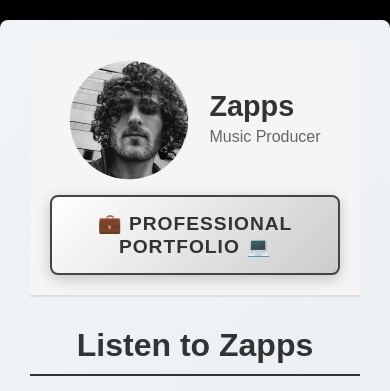
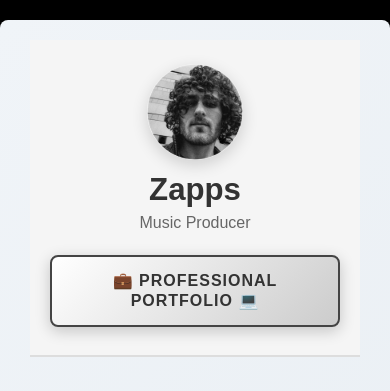
Before and after one commit to Schallenballa/Portfolio, a React (Create React App) app: page /Zapps in a window 390 px wide. Shown: the top 391 px of the page. Built offline with nearby package versions, Linux system fonts and the light colour scheme.

Commit message:
Improve mobile design/responsiveness

```diff
--- a/src/components/ExperienceTimeline.js
+++ b/src/components/ExperienceTimeline.js
@@ -14,15 +14,10 @@ import BMWLogo from "../assets/icons/BMWLogo";
 import FreatsLogo from "../assets/icons/FreatsLogo";
 import TylerTechLogo from "../assets/icons/TylerTechLogo";
 import NSFLogo from "../assets/icons/NSFLogo";
+import useIsMobile from '../hooks/useIsMobile';
 
 const ExperienceTimeline = () => {
-    const [isMobile, setIsMobile] = React.useState(window.innerWidth <= 768);
-
-    React.useEffect(() => {
-        const handleResize = () => setIsMobile(window.innerWidth <= 768);
-        window.addEventListener('resize', handleResize);
-        return () => window.removeEventListener('resize', handleResize);
-    }, []);
+    const isMobile = useIsMobile();
 
     return (
         <section className="experience-timeline">
--- a/src/components/FeaturedTrackPlayer.js
+++ b/src/components/FeaturedTrackPlayer.js
@@ -1,8 +1,8 @@
 import React from "react";
+import SpotifyTrackPlayer from './SpotifyTrackPlayer';
 
 const FeaturedTrackPlayer = ({ src, width, height }) => (
-    <iframe src={src} width={width} height={height} frameBorder={"0"} allowFullScreen={""} allow="autoplay; clipboard-write; encrypted-media; fullscreen; picture-in-picture"
-            loading="lazy" style={{padding: "20px 0"}} title={"Featured Track"}></iframe>
+    <SpotifyTrackPlayer src={src} width={width} height={height} title="Featured Track" />
 );
 
 export default FeaturedTrackPlayer;
--- a/src/components/Header.css
+++ b/src/components/Header.css
@@ -65,6 +65,7 @@
     cursor: pointer;
     transition: all 0.3s ease-in-out;
     position: relative;
+    text-decoration: none;
 }
 
 .portfolio-button:hover {
@@ -95,6 +96,7 @@
     overflow: hidden;
     position: relative;
     z-index: 1;
+    text-decoration: none;
 }
 
 .music-button:before {
@@ -175,14 +177,14 @@
     align-items: flex-start;
 }
 
-#headerName {
+.header-text h1 {
     font-size: 1.8rem;
     font-weight: bold;
     margin: 0;
     color: #333;
 }
 
-#title, #title2 {
+.header-text p {
     font-size: 1rem;
     color: #666;
     margin: 5px 0 0 0;
@@ -217,3 +219,57 @@ button:hover {
     justify-content: center;
     align-items: center;
 }
+
+@media (max-width: 768px) {
+    .header {
+        padding: 24px 20px 28px;
+    }
+
+    .header-content {
+        width: 100%;
+        flex-direction: column;
+        gap: 12px;
+        margin-bottom: 22px;
+    }
+
+    .headshot-container-mobile {
+        width: 96px;
+        height: 96px;
+        border-radius: 50%;
+        overflow: hidden;
+        box-shadow: 0 5px 16px rgba(0, 0, 0, 0.16);
+    }
+
+    .header-text {
+        width: 100%;
+        align-items: center;
+        text-align: center;
+    }
+
+    .header h1 {
+        max-width: 100%;
+        font-size: clamp(1.65rem, 8vw, 2rem);
+        line-height: 1.15;
+    }
+
+    .header p {
+        margin: 4px 0 0;
+        font-size: 1rem;
+        line-height: 1.35;
+    }
+
+    .navigation {
+        width: 100%;
+        justify-content: center;
+    }
+
+    .music-button,
+    .portfolio-button {
+        box-sizing: border-box;
+        width: min(100%, 330px);
+        padding: 14px 18px;
+        font-size: 1rem;
+        line-height: 1.25;
+        text-align: center;
+    }
+}
--- a/src/components/Header.js
+++ b/src/components/Header.js
@@ -1,87 +1,68 @@
-import React, { useState, useEffect } from 'react';
+import React from 'react';
 import './Header.css';
 import { Link, useLocation } from 'react-router-dom';
+import useIsMobile from '../hooks/useIsMobile';
+
+const HEADER_PROFILES = {
+    home: {
+        image: '/images/zach_closeup_circ-240.jpg',
+        imageAlt: 'Zachary Schallenberger',
+        name: 'Zachary Schallenberger',
+        titles: ['Software Engineer', 'Ford Influencer'],
+    },
+    music: {
+        image: '/images/zapps_closeup-240.png',
+        imageAlt: 'Zapps',
+        name: 'Zapps',
+        titles: ['Music Producer'],
+    },
+    notFound: {
+        image: '/images/zach_closeup_sad.png',
+        imageAlt: 'Zachary Schallenberger',
+        name: 'Zachary Schallenberger',
+        titles: ['Software Engineer', 'Ford Influencer'],
+    },
+};
 
 const Header = () => {
     const location = useLocation();
-    const [isMobile, setIsMobile] = useState(window.innerWidth <= 768);
+    const isMobile = useIsMobile();
     const activeLink = location.pathname === '/Zapps'
         ? 'music'
         : location.pathname === '/' ? 'home' : 'notFound';
 
-    // Handle responsive design
-    useEffect(() => {
-        const handleResize = () => setIsMobile(window.innerWidth <= 768);
-        window.addEventListener('resize', handleResize);
-        return () => window.removeEventListener('resize', handleResize);
-    }, []);
-
-    const handleImageSelect = () => {
-        if (activeLink === "home") {
-            return (
-                <img
-                    src={"/images/zach_closeup_circ-240.jpg"}
-                    alt="Zachary Schallenberger"
-                    className="headshot"
-                    width="120"
-                    height="120"
-                />
-            )
-        }
-        else if (activeLink === "music") {
-            return (
-                <img
-                    src={"/images/zapps_closeup-240.png"}
-                    alt="Zachary Schallenberger"
-                    className="headshot"
-                    width="120"
-                    height="120"
-                />
-            )
-        }
-        else {
-            return (
-                <img
-                    src={"/images/zach_closeup_sad.png"}
-                    alt="Zachary Schallenberger"
-                    className="headshot"
-                    width="120"
-                    height="120"
-                />
-            )
-        }
-    }
-
+    const profile = HEADER_PROFILES[activeLink];
 
     return (
         <header className="header">
             <div className="header-content">
                 <div className={!isMobile ? 'headshot-container' : 'headshot-container-mobile'}>
-                    {handleImageSelect()}
+                    <img
+                        src={profile.image}
+                        alt={profile.imageAlt}
+                        className="headshot"
+                        width="120"
+                        height="120"
+                    />
                 </div>
 
                 {/* Header Text */}
                 <div className="header-text">
-                    <h1 id="headerName">Zachary Schallenberger</h1>
-                    <p id="title">Software Engineer</p>
-                    <p id="title2">Ford Influencer</p>
+                    <h1>{profile.name}</h1>
+                    {profile.titles.map((title) => <p key={title}>{title}</p>)}
                 </div>
             </div>
 
             {/* Navigation Buttons */}
             <div className="navigation">
                 {activeLink !== "home" && (
-                    <Link to="/">
-                        <button className="portfolio-button">
-                            <span className="portfolio-text">💼 Professional Portfolio 💻</span>
-                        </button>
+                    <Link to="/" className="portfolio-button">
+                        <span className="portfolio-text">💼 Professional Portfolio 💻</span>
                     </Link>
                 )}
                 {activeLink !== "music" && (
-                    <Link to="/Zapps">
-                        <button className="music-button">
-                            <span className="music-text">🎵 Explore My Music 🎶</span>
-                        </button>
+                    <Link to="/Zapps" className="music-button">
+                        <span className="music-text">🎵 Explore My Music 🎶</span>
                     </Link>
                 )}
             </div>
--- a/src/components/Music.js
+++ b/src/components/Music.js
@@ -5,33 +5,11 @@ import FeaturedTrack from './FeaturedTrackPlayer';
 import StandardTrack from './StandardTrackPlayer';
 
 const Music = () => {
-    // Handle background color transitions and header updates
     useEffect(() => {
-        const fadeIn = () => {
-            document.body.style.transition = 'background-color 0.5s ease-out';
-            document.body.style.backgroundColor = 'black';
-        };
-
-        const fadeOut = () => {
-            document.body.style.transition = 'background-color 0.5s ease-out';
-            document.body.style.backgroundColor = ''; // Reset background color
-        };
-
-        // Update header elements
-        const headerName = document.getElementById('headerName');
-        const title = document.getElementById('title');
-        const title2 = document.getElementById('title2');
-        if (headerName) headerName.innerHTML = 'Zapps';
-        if (title) title.innerHTML = 'Music Producer';
-        if (title2) title2.innerHTML = '';
-
-        fadeIn();
+        document.body.classList.add('music-page');
 
         return () => {
-            fadeOut();
-            if (headerName) headerName.innerHTML = 'Zachary Schallenberger';
-            if (title) title.innerHTML = 'Software Engineer';
-            if (title2) title2.innerHTML = 'Ford Influencer';
+            document.body.classList.remove('music-page');
         };
     }, []);
 
--- /dev/null
+++ b/src/components/SpotifyTrackPlayer.js
@@ -0,0 +1,19 @@
+import React from 'react';
+
+const PLAYER_PERMISSIONS = 'autoplay; clipboard-write; encrypted-media; fullscreen; picture-in-picture';
+
+const SpotifyTrackPlayer = ({ src, width, height, title }) => (
+    <iframe
+        src={src}
+        width={width}
+        height={height}
+        frameBorder="0"
+        allow={PLAYER_PERMISSIONS}
+        allowFullScreen
+        loading="lazy"
+        style={{ padding: '20px 0' }}
+        title={title}
+    />
+);
+
+export default SpotifyTrackPlayer;
--- a/src/components/StandardTrackPlayer.js
+++ b/src/components/StandardTrackPlayer.js
@@ -1,8 +1,8 @@
 import React from "react";
+import SpotifyTrackPlayer from './SpotifyTrackPlayer';
 
 const StandardTrackPlayer = ({ src, width, height }) => (
-    <iframe src={src} width={width} height={height} frameBorder={"0"} allow="autoplay; clipboard-write; encrypted-media; fullscreen; picture-in-picture"
-            loading="lazy" style={{padding: '20px 0'}} title={'Standard Track Player'}></iframe>
+    <SpotifyTrackPlayer src={src} width={width} height={height} title="Standard Track Player" />
 );
 
 export default StandardTrackPlayer;
--- /dev/null
+++ b/src/hooks/useIsMobile.js
@@ -0,0 +1,22 @@
+import { useEffect, useState } from 'react';
+
+const MOBILE_BREAKPOINT = 768;
+
+const getIsMobile = () => (
+    typeof window !== 'undefined' && window.innerWidth <= MOBILE_BREAKPOINT
+);
+
+const useIsMobile = () => {
+    const [isMobile, setIsMobile] = useState(getIsMobile);
+
+    useEffect(() => {
+        const handleResize = () => setIsMobile(getIsMobile());
+
+        window.addEventListener('resize', handleResize);
+        return () => window.removeEventListener('resize', handleResize);
+    }, []);
+
+    return isMobile;
+};
+
+export default useIsMobile;
--- a/src/index.css
+++ b/src/index.css
@@ -5,6 +5,11 @@ body {
     sans-serif;
   -webkit-font-smoothing: antialiased;
   -moz-osx-font-smoothing: grayscale;
+  transition: background-color 0.5s ease-out;
+}
+
+body.music-page {
+  background-color: #000;
 }
 
 code {
```
Also changed, not shown: 2 other files (tests, documents, lock files or other folders).
